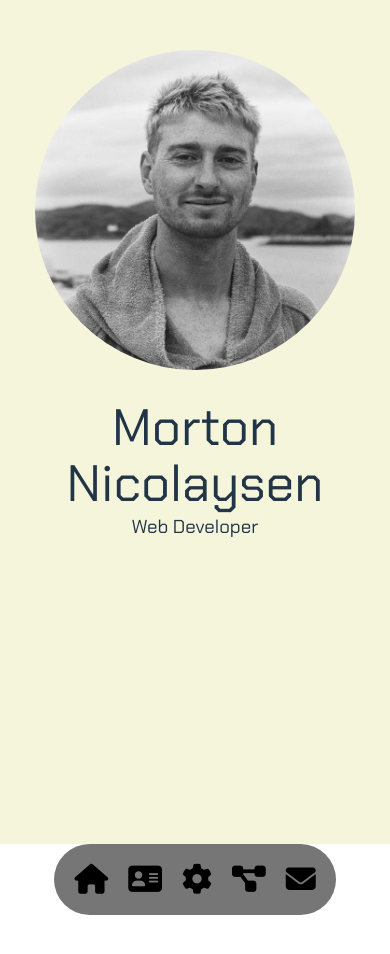
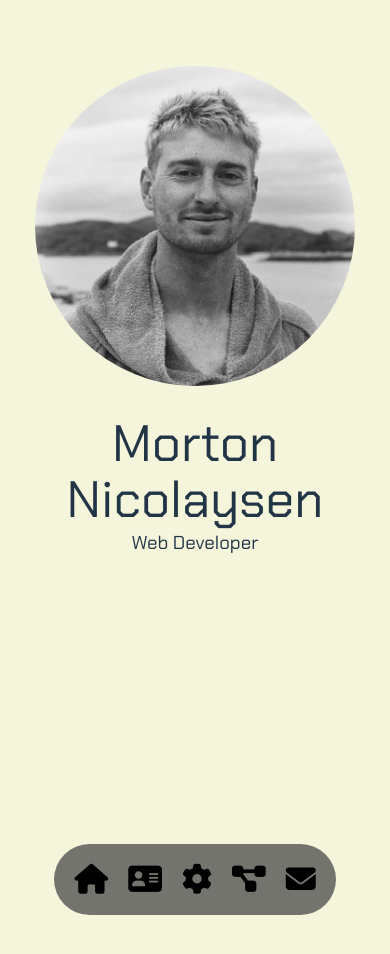
Before and after one commit to MNicolaysen/portfolio-site, a React (Vite) app in the folder portfolio-site/: page / in a window 390 px wide. Shown: the top 954 px of the page. Before the commit the page ends 844 px from the top, so only its background shows below. Built offline with nearby package versions, Linux system fonts and the light colour scheme.

Commit message:
added background height for mobile useage

```diff
--- a/portfolio-site/src/components/Header.css
+++ b/portfolio-site/src/components/Header.css
@@ -1,20 +1,18 @@
 .header-container {
-  position: fixed;
-  top: 0;
-  left: 0;
   width: 100%;
-  height: 100vh;
+  height: 120vh;
   overflow: hidden;
   background-color: beige;
-  z-index: -1; /* Adjust the z-index value as needed */
+  position: relative;
+  margin-top: -44px; /* Adjust this value as needed */
 }
-
 
 .profile-pic {
   width: 320px;
   height: 320px;
   object-fit: cover;
   border-radius: 50%;
+  margin-top: 60px;
 }
 
 .image-container {
```
